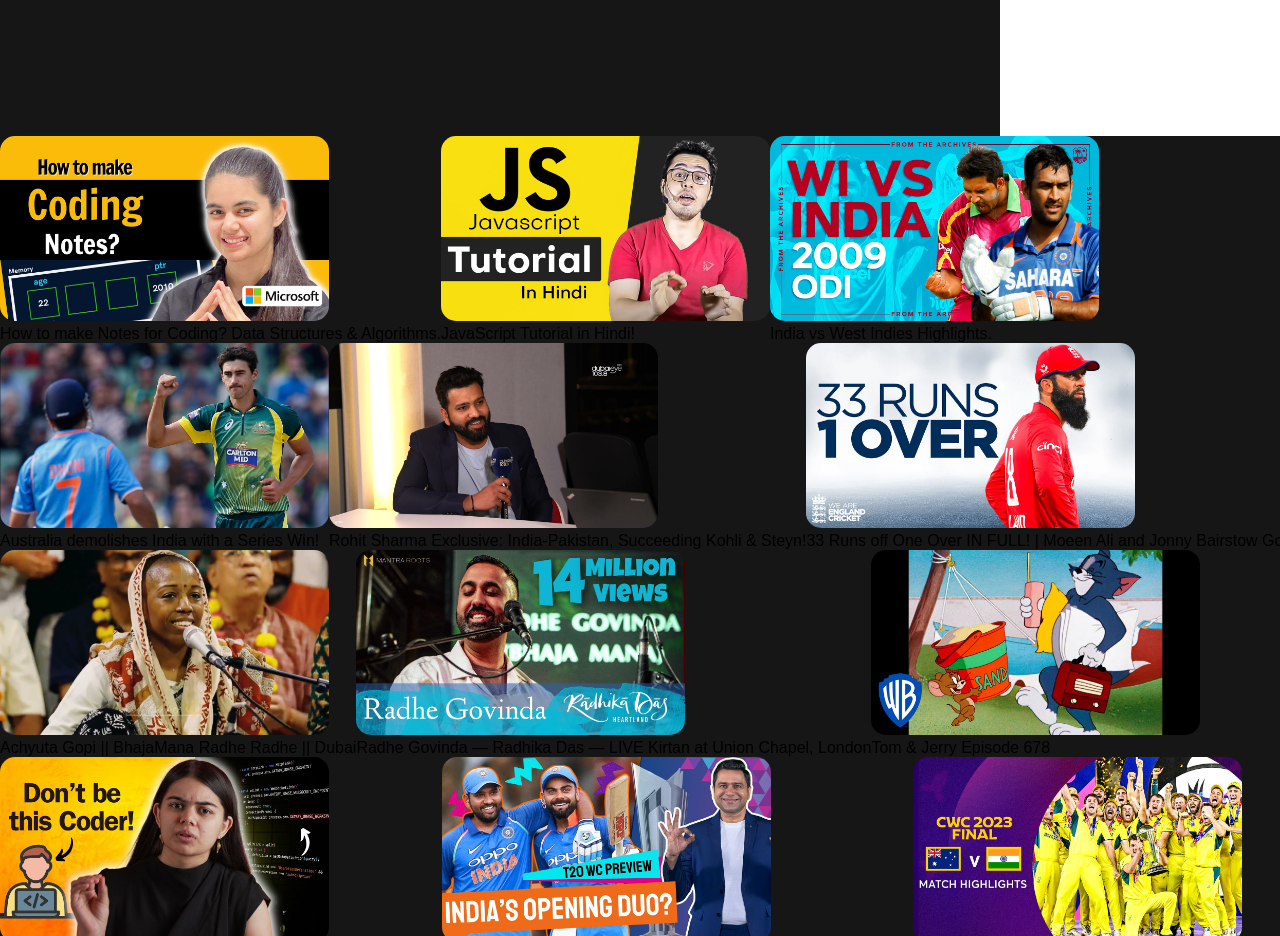
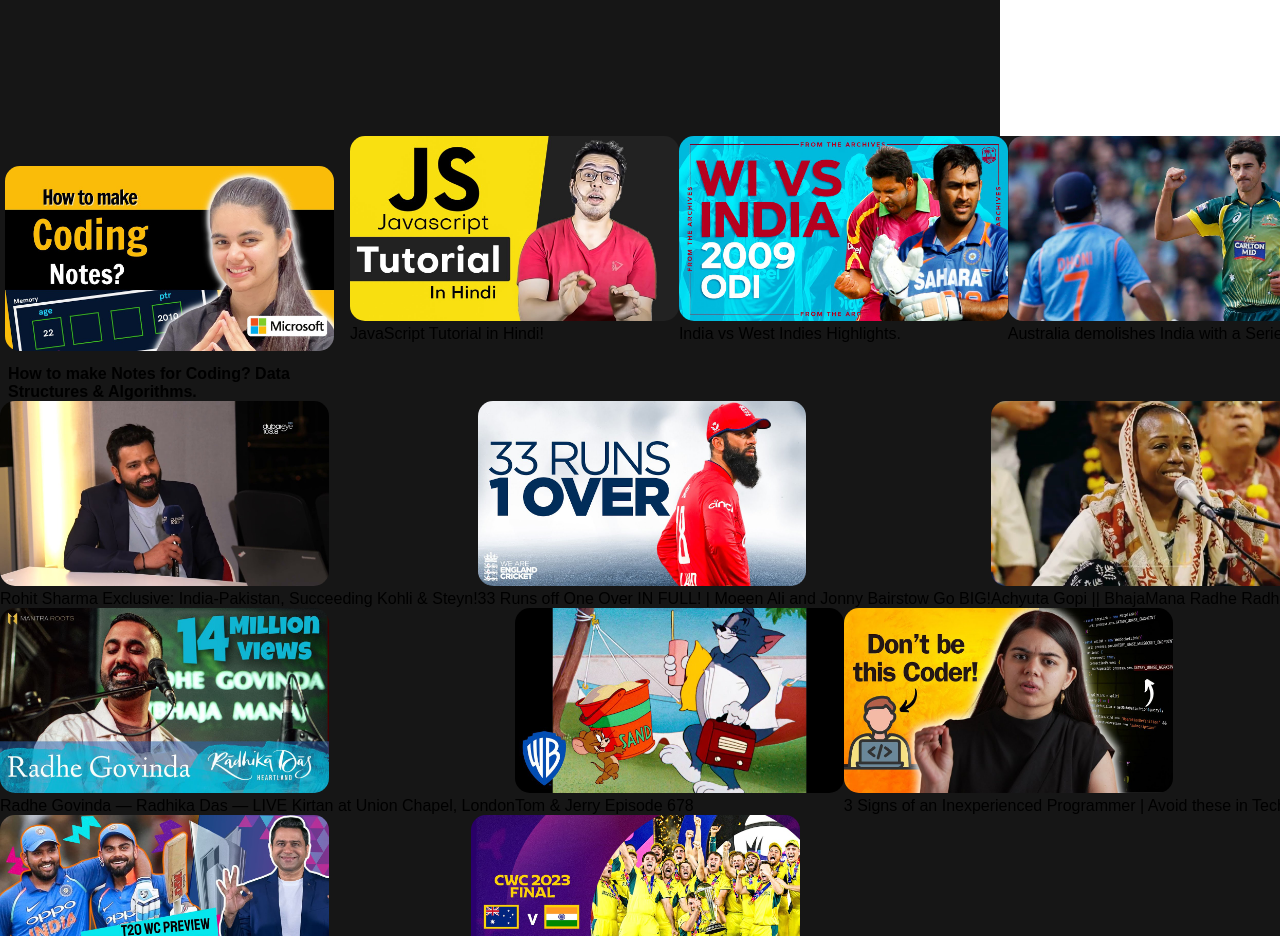
Before and after one commit to Prajwal-dev-dsa/Youtube-HTML-CSS, a plain HTML site: page index.html in a window 1280 px wide. Shown: the part 1580-2516 px from the top of the page. Drawn offline with Linux system fonts and the light colour scheme.

Commit message:
Main Content 5

```diff
--- a/style.css
+++ b/style.css
@@ -352,3 +352,15 @@
     display: flex;
     flex-wrap: wrap;
 }
+
+.vid {
+    padding-left: 5px;
+    padding-top: 30px;
+    width: 345px;
+}
+
+.vid p {
+    padding-top: 10px;
+    padding-left: 3px;
+    font-weight: 600;
+}
```
